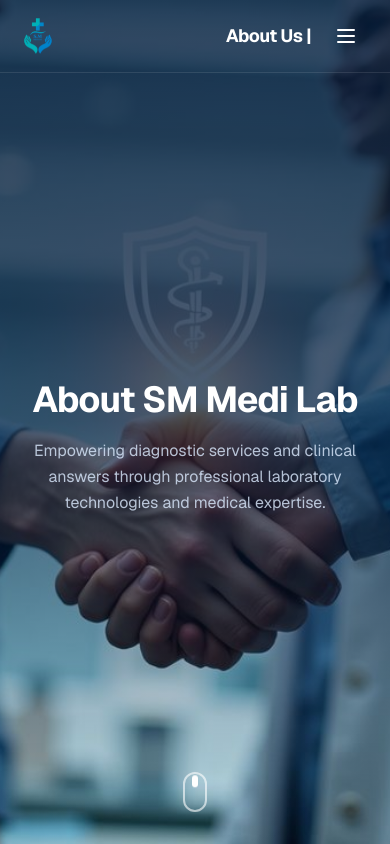
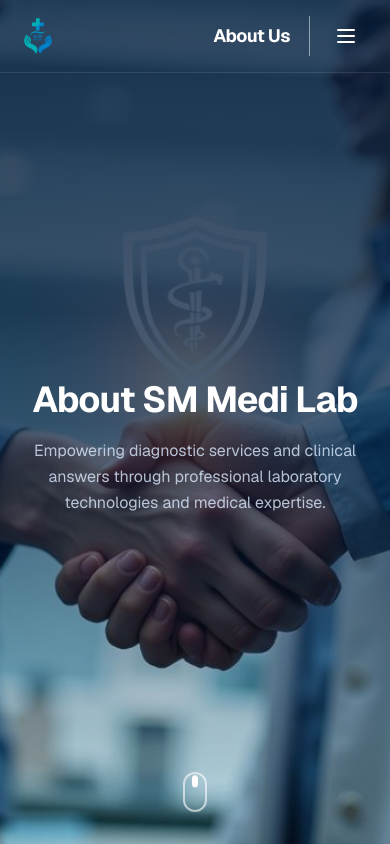
Before and after one commit to sparknestts/Smmedilab, a Next.js app: page /about in a window 390 px wide. Shown: the top 844 px of the page. Built offline with nearby package versions, Linux system fonts and the light colour scheme.

Commit message:
header edited and number updated

```diff
--- a/components/Footer.tsx
+++ b/components/Footer.tsx
@@ -215,7 +215,7 @@
                         </p>
                     </div>
                     <div className="text-[#ffffff] text-sm font-bold text-center mt-4">
-                        <a href="#" className="hover:text-white transition-colors">Contact No : +94 76 242 0318</a>
+                        <a href="tel:+94762420318" className="hover:text-white transition-colors">Contact No : +94 76 242 0318</a>
                     </div>
                 </div>
             </div>
--- a/components/Header.tsx
+++ b/components/Header.tsx
@@ -124,8 +124,9 @@
             </button>
 
             <span className="md:hidden text-lg font-bold tracking-tight mr-[3px]">
-              {getPageName()} |
+              {getPageName()}
             </span>
+            <span className="md:hidden self-stretch w-px bg-white/50 mx-1"></span>
             <button
               type="button"
               className="lg:hidden p-2 rounded-md hover:bg-white/10 transition-colors"
```
